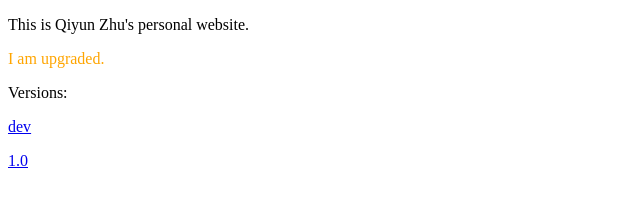
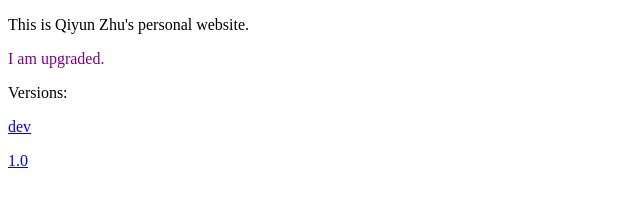
Before and after one commit to qiyunzhu/qiyun_tool, a plain HTML site: page web/index.html in a window 1280 px wide. Shown: the full height of the page, 0-640 px from the left. Drawn offline with Linux system fonts and the light colour scheme.

Commit message:
trying user

```diff
--- a/web/index.html
+++ b/web/index.html
@@ -6,7 +6,7 @@
 </head>
 <body>
   <p>This is Qiyun Zhu's personal website.</p>
-  <p style="color: orange;">I am upgraded.</p>
+  <p style="color: purple;">I am upgraded.</p>
   <div>
     <p>Versions:</p>
     <p><a href="docs/dev/index.html">dev</a></p>
```
Also changed, not shown: 1 other file.
